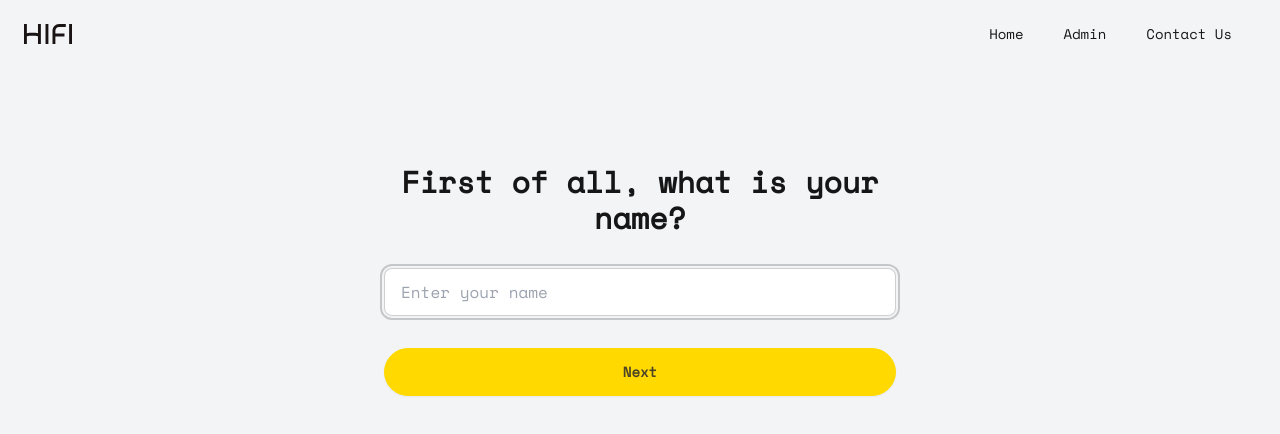
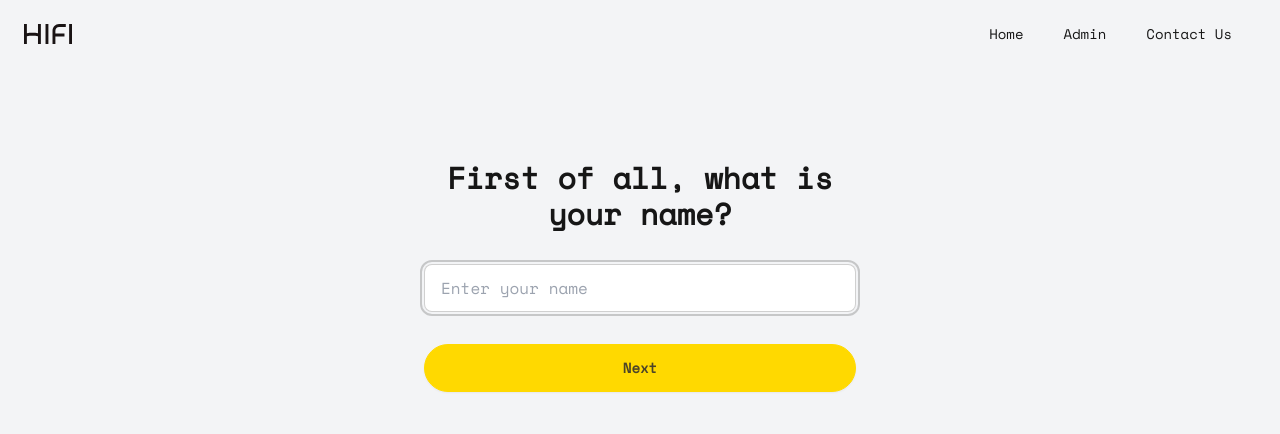
Before and after one commit to lukasjuhas/help-desk-assignment, a Next.js app: page /contact in a window 1280 px wide. Shown: the top 434 px of the page. Built offline with nearby package versions, Linux system fonts and the light colour scheme.

Commit message:
styling tweaks

```diff
--- a/app/admin/layout.tsx
+++ b/app/admin/layout.tsx
@@ -6,11 +6,11 @@ export default function AdminLayout({
   children: React.ReactNode
 }) {
   return (
-    <div className="flex min-h-screen">
+    <div className="flex min-h-screen pt-16">
       {/* Sidebar */}
       <AdminSidebar />
       {/* Main Content */}
-      <div className="flex-grow p-6 lg:ml-64 bg-gray-50">{children}</div>
+      <div className="flex-grow p-6 lg:ml-64">{children}</div>
     </div>
   )
 }
--- a/app/components/AdminSidebar.tsx
+++ b/app/components/AdminSidebar.tsx
@@ -84,7 +84,7 @@ export default function AdminSidebar() {
                 key={href}
                 href={href}
                 className={`block py-2 px-4 rounded-lg hover:bg-gray-200 ${
-                  pathname === href ? "bg-primary text-white" : ""
+                  pathname === href ? "bg-primary" : ""
                 }`}
                 onClick={() => setIsOpen(false)} // Close on click
               >
--- a/app/components/Navbar.tsx
+++ b/app/components/Navbar.tsx
@@ -4,7 +4,7 @@ import HifiLogo from "../../public/hifi-logo.svg"
 
 export default function Navbar() {
   return (
-    <header className="py-2 px-6 flex justify-between items-center">
+    <header className="py-2 px-6 flex justify-between items-center fixed top-0 left-0 w-full">
       <div>
         <Link href="/">
           <Image
--- a/app/contact/layout.tsx
+++ b/app/contact/layout.tsx
@@ -5,7 +5,7 @@ export default function FormFlowLayout({
 }) {
   return (
     <div className="flex justify-center items-center">
-      <div className="w-full max-w-lg">{children}</div>
+      <div className="w-full max-w-lg pt-16">{children}</div>
     </div>
   )
 }
--- a/app/contact/page.tsx
+++ b/app/contact/page.tsx
@@ -121,7 +121,7 @@ export default function FormFlow() {
   }
 
   return (
-    <div className="flex justify-center items-center py-24">
+    <div className="flex justify-center items-center py-24 px-10">
       <div className="w-full max-w-lg text-center">
         <form onSubmit={handleSubmit(onSubmit)} onKeyDown={handleKeyDown}>
           <SlideTransition key={step}>
```
